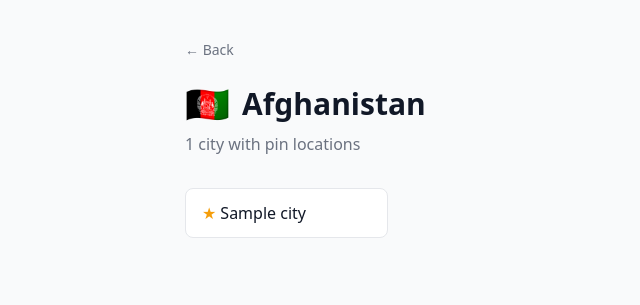
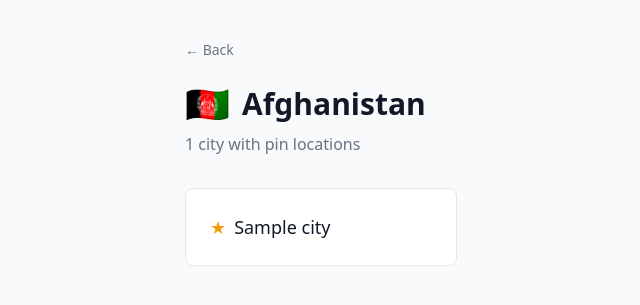
Before and after one commit to Polovinkin/travelpinhunt, a Django app: page /afghanistan/ in a window 1280 px wide. Shown: the part 61-366 px from the top of the page, without its empty margins (31-671 px from the left). Run offline with Django 5.2, Linux system fonts and the light colour scheme; data comes from the database, SQL or seed files in the repository; tables that the repository leaves empty hold one stand-in row (values such as "Sample post"); some libraries are stand-ins or nearby versions.

Commit message:
cities cards bigger

```diff
--- a/locations/templates/locations/country_detail.html
+++ b/locations/templates/locations/country_detail.html
@@ -15,10 +15,10 @@
         <p class="text-gray-500 mt-2">{{ cities|length }} city with pin locations</p>
     </div>
 
-    <div class="grid grid-cols-2 sm:grid-cols-3 md:grid-cols-4 gap-3">
+    <div class="grid grid-cols-2 sm:grid-cols-3 gap-4">
         {% for city in cities %}
             <a href="/{{ country.slug }}/{{ city.slug }}/"
-            class="bg-white border border-gray-200 rounded-lg px-4 py-3 font-medium hover:border-amber-600 hover:shadow-sm transition flex items-center gap-1">
+            class="bg-white border border-gray-200 rounded-lg px-6 py-6 text-lg font-medium hover:border-amber-600 hover:shadow-sm transition flex items-center gap-2">
                 {% if city.is_capital %}
                     <span title="Capital" class="text-amber-500 cursor-default">★</span>
                 {% endif %}
```
